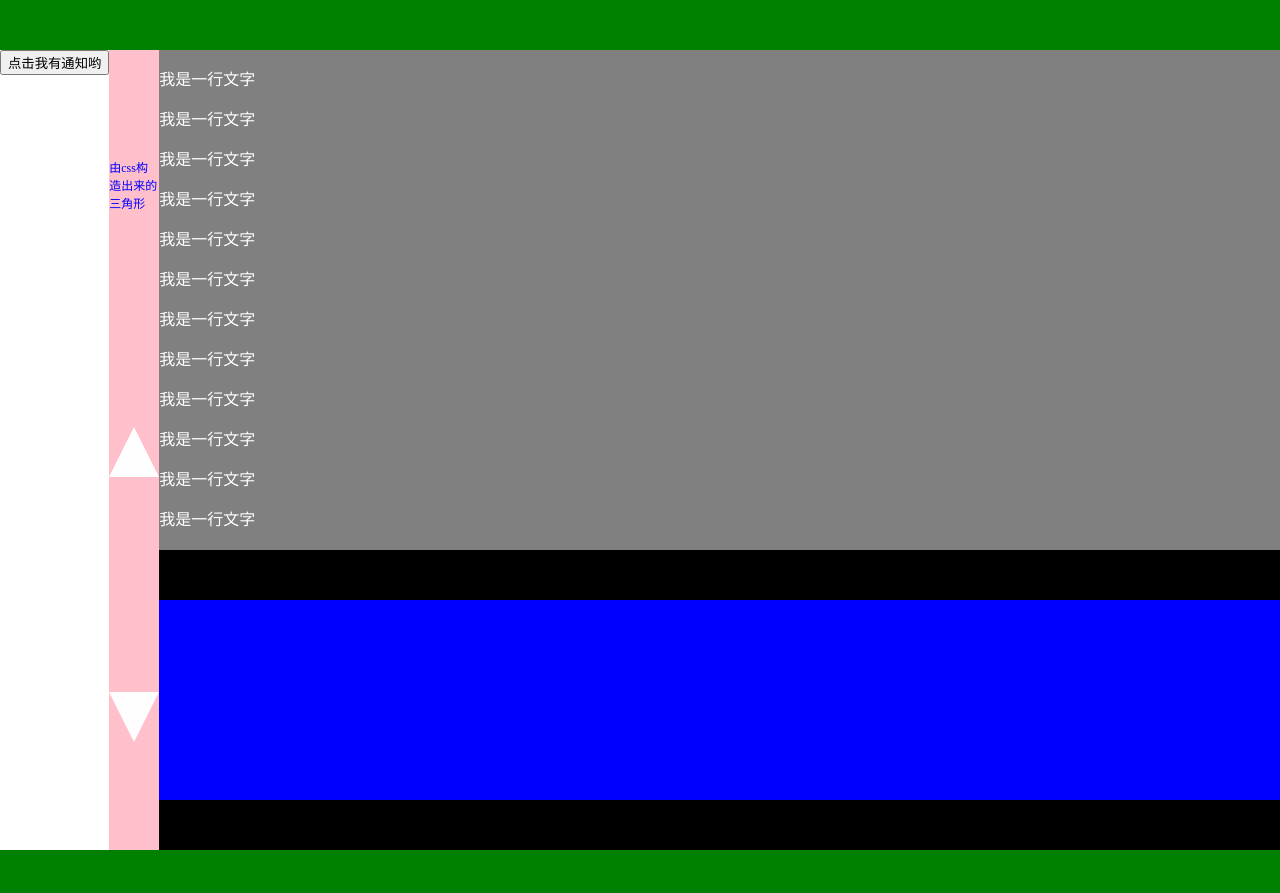
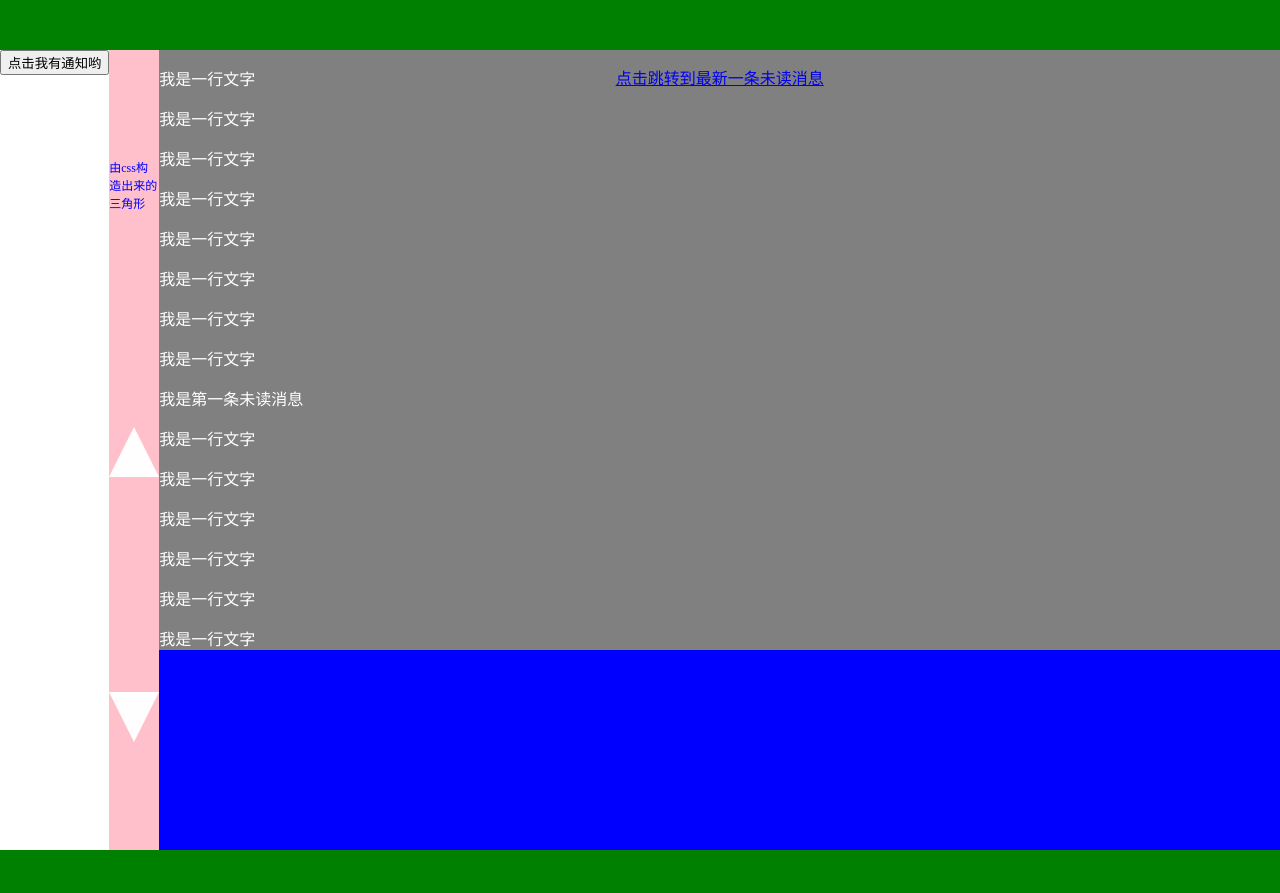
Before and after one commit to packageman/js-notification, a plain HTML site: page index.html in a window 1280 px wide. Drawn offline with Linux system fonts and the light colour scheme.

Commit message:
add jump to first unread message function

```diff
--- a/index.css
+++ b/index.css
@@ -66,18 +66,32 @@ body {
 .intro {
   flex: auto;
   background-color: black;
+  display: flex;
+  flex-direction: column;
+  position: relative;
 }
 
 .intro-content {
-  height: calc(100% - 300px);
+  height: calc(100% - 200px);
   color: white;
   background-color: gray;
   overflow: auto;
 }
 
 .intro-spec {
-  margin-top: 50px;
   background-color: blue;
   height: 200px;
   color: white;
+  display: flex;
+  justify-content: flex-start;
+  align-items: center;
 }
+
+.new-messages-tip {
+  position: absolute;
+  top: 15px;
+  align-self: center;
+  height: 30px;
+  color: orange;
+  cursor: pointer;
+}
--- a/index.html
+++ b/index.html
@@ -14,7 +14,35 @@
     <div class="triangle-down"></div>
   </div>
   <div class="intro">
+    <div class="new-messages-tip">
+      <a href="#unread">点击跳转到最新一条未读消息</a>
+    </div>
     <div class="intro-content">
+      <p>我是一行文字</p>
+      <p>我是一行文字</p>
+      <p>我是一行文字</p>
+      <p>我是一行文字</p>
+      <p>我是一行文字</p>
+      <p>我是一行文字</p>
+      <p>我是一行文字</p>
+      <p>我是一行文字</p>
+      <p id="unread"><a href="" name="unread"></a>我是第一条未读消息</p>
+      <p>我是一行文字</p>
+      <p>我是一行文字</p>
+      <p>我是一行文字</p>
+      <p>我是一行文字</p>
+      <p>我是一行文字</p>
+      <p>我是一行文字</p>
+      <p>我是一行文字</p>
+      <p>我是一行文字</p>
+      <p>我是一行文字</p>
+      <p>我是一行文字</p>
+      <p>我是一行文字</p>
+      <p>我是一行文字</p>
+      <p>我是一行文字</p>
+      <p>我是一行文字</p>
+      <p>我是一行文字</p>
+      <p>我是一行文字</p>
       <p>我是一行文字</p>
       <p>我是一行文字</p>
       <p>我是一行文字</p>
--- a/index.js
+++ b/index.js
@@ -67,6 +67,8 @@ $(document).ready(function(){
         $('.intro-spec').append("scrollTop: " + $(this)[0].scrollTop + "<br/>");
         $('.intro-spec').append("scrollHeight: " + $(this)[0].scrollHeight + "<br/>");
         $('.intro-spec').append("clientHeight: " + $(this)[0].clientHeight + "<br/>");
+        $('.intro-spec').append("unreadOffsetTop: " + $('#unread').offset().top + "<br/>");
+
     })
 
     $(window).resize(function(event) {
@@ -90,4 +92,19 @@ $(document).ready(function(){
         }
     })
 
+    $('.new-messages-tip').click(function(event) {
+        $("#unread").get(0).scrollIntoView();
+        // https://stackoverflow.com/questions/12102118/scrollintoview-animation
+        // $(".intro-content").animate(
+        //     {scrollTop: $('#unread').offset().top },
+        //     {duration: 500,easing: "swing"}
+        // );
+
+        // 会改变 url，再次点击将不起作用
+        // window.location.hash="#unread";
+
+        // 会改变 url，每次点击都会起作用
+        // location.href="#unread";
+    })
+
 })
```
